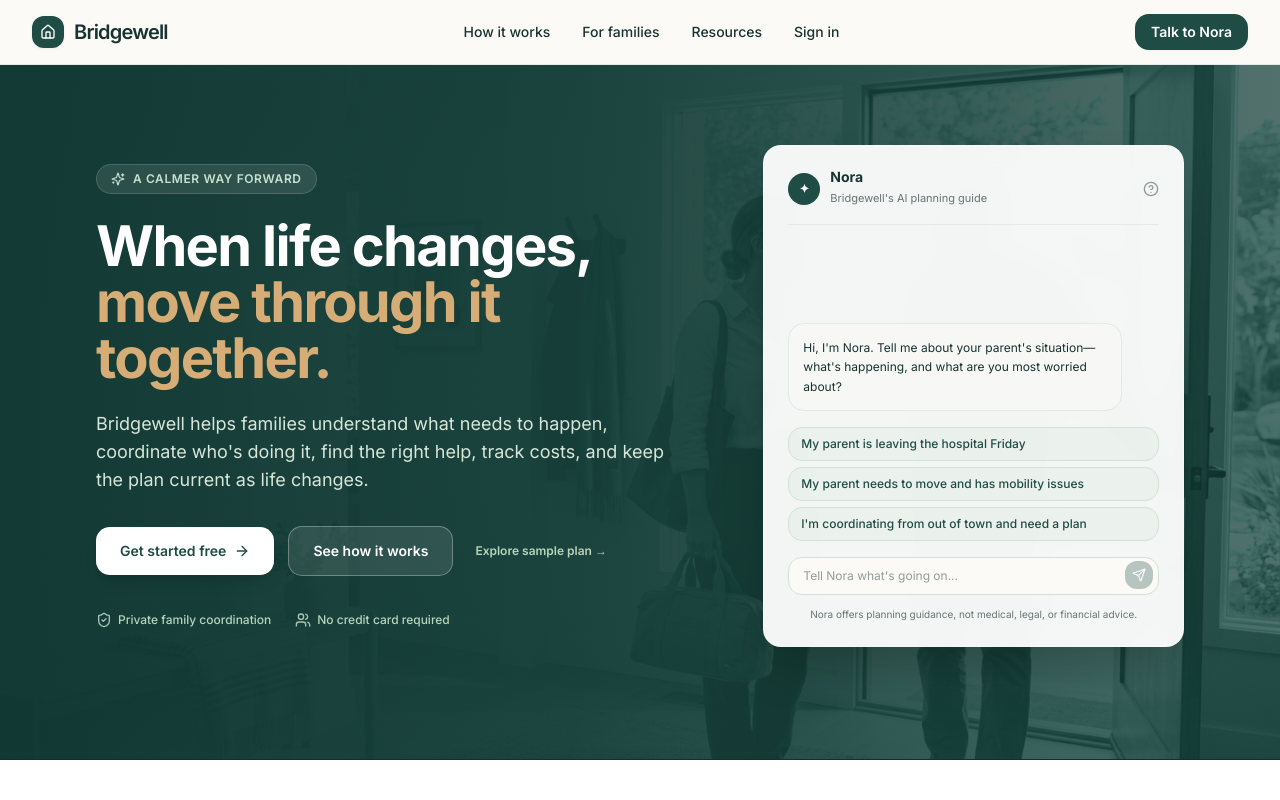
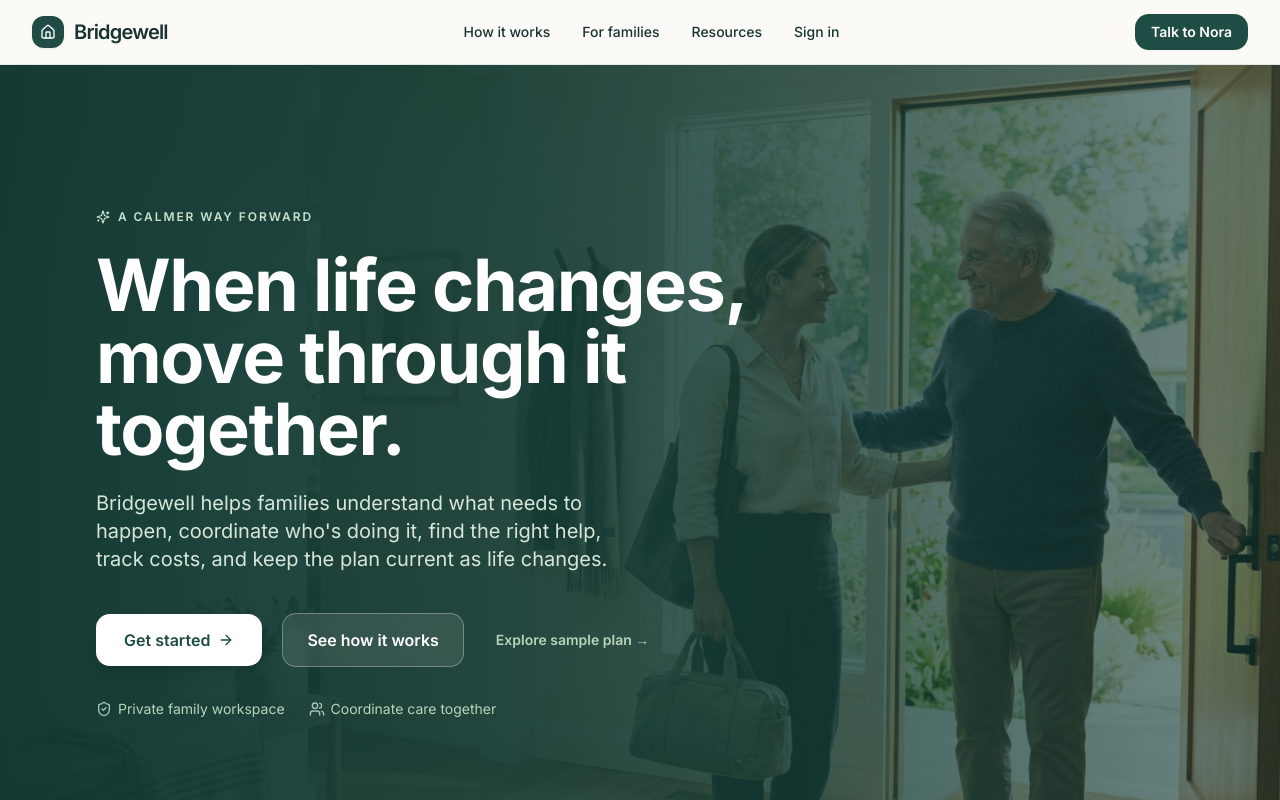
Before and after one commit to Mubesh23/movewell, a Next.js app: page / in a window 1280 px wide. Shown: the top 800 px of the page. Built offline with nearby package versions, Linux system fonts and the light colour scheme.

Commit message:
fix(hero): remove chat obstruction, match mockup background and white-green palette, eliminate payment language

```diff
--- a/src/app/page.tsx
+++ b/src/app/page.tsx
@@ -3,7 +3,6 @@
 import React, { useState } from 'react';
 import Link from 'next/link';
 import { useRouter } from 'next/navigation';
-import { motion, AnimatePresence } from 'framer-motion';
 import { Navbar } from '@/components/layout/Navbar';
 import {
   ArrowRight,
@@ -11,8 +10,6 @@ import {
   Users,
   ShieldCheck,
   Sparkles,
-  Send,
-  HelpCircle,
   MessageSquare,
   Zap,
   Clock3,
@@ -22,36 +19,6 @@ import { BRAND_NAME } from '@/lib/brand';
 export default function LandingPage() {
   const router = useRouter();
   const [loadingDemo, setLoadingDemo] = useState(false);
-  const [initialPrompt, setInitialPrompt] = useState('');
-  const [noraPreview, setNoraPreview] = useState<{
-    userMessage: string;
-    noraReply: string;
-  } | null>(null);
-
-  const handleHomepageNoraSubmit = (e: React.FormEvent) => {
-    e.preventDefault();
-    if (!initialPrompt.trim()) return;
-    setNoraPreview({
-      userMessage: initialPrompt.trim(),
-      noraReply:
-        "I'm on it. Tell me a little more about who you're planning for, and I'll help you find the right next step.",
-    });
-  };
-
-  const handleChipClick = (promptText: string) => {
-    setInitialPrompt(promptText);
-    setNoraPreview({
-      userMessage: promptText,
-      noraReply:
-        "I'm on it. Tell me a little more about who you're planning for, and I'll help you find the right next step.",
-    });
-  };
-
-  const handleContinueWithNora = () => {
-    const text = noraPreview?.userMessage || initialPrompt.trim();
-    if (!text) return;
-    router.push(`/get-started?initial=${encodeURIComponent(text)}`);
-  };
 
   const handleExploreSamplePlan = async () => {
     setLoadingDemo(true);
@@ -76,50 +43,45 @@ export default function LandingPage() {
       <Navbar />
 
       <main className="flex-1">
-        {/* Mockup-Inspired Deep Evergreen Hero Section with Photographic Warmth */}
-        <section className="relative isolate overflow-hidden bg-[#173F39] text-white pt-12 pb-20 md:pt-20 md:pb-28 border-b border-[#12302C]">
-          {/* Background Photo Overlay */}
+        {/* Mockup Hero Section - Clean, Warm & Unobstructed */}
+        <section className="relative isolate overflow-hidden bg-[#173F39] text-white pt-12 pb-16 md:pt-20 md:pb-24 border-b border-[#12302C]">
+          {/* Full-width Background Photo - Uncut and unobstructed */}
           {/* eslint-disable-next-line @next/next/no-img-element */}
           <img
             src="/images/movewell-hero.png"
-            alt="Family gathered in supportive conversation"
-            className="absolute inset-0 -z-20 size-full object-cover object-center opacity-40 mix-blend-luminosity pointer-events-none"
+            alt="A family supporting their aging parent"
+            className="absolute inset-0 -z-20 size-full object-cover object-center opacity-50 pointer-events-none"
           />
-          {/* Calming Vignette Gradient Overlay */}
-          <div className="absolute inset-0 -z-10 bg-[linear-gradient(90deg,rgba(17,56,50,0.96)_0%,rgba(23,63,57,0.90)_45%,rgba(23,63,57,0.35)_100%)] pointer-events-none" />
+          {/* Mockup Vignette Gradient Overlay */}
+          <div className="absolute inset-0 -z-10 bg-[linear-gradient(90deg,rgba(17,56,50,0.95)_0%,rgba(23,63,57,0.85)_40%,rgba(23,63,57,0.2)_100%)] pointer-events-none" />
 
-          <div className="max-w-6xl mx-auto px-4 sm:px-6 lg:px-8">
-            <div className="grid grid-cols-1 lg:grid-cols-12 gap-10 lg:gap-14 items-center">
-              {/* Left Column (7 cols): Brand Narrative & Main CTAs */}
-              <div className="lg:col-span-7 space-y-6">
-                <div className="inline-flex items-center gap-2 px-3.5 py-1.5 rounded-full bg-white/10 text-[#C8E1CE] text-xs font-semibold tracking-wider border border-white/15 backdrop-blur-xs">
+          <div className="mx-auto flex min-h-[480px] max-w-6xl items-center px-4 sm:px-6 lg:px-8 py-10 md:py-16">
+            <div className="max-w-2xl">
+              <div className="flex items-center gap-2 text-xs font-semibold uppercase tracking-[0.16em] text-[#C8E1CE]">
                 <Sparkles className="w-3.5 h-3.5 text-[#C8E1CE]" />
                 <span>A CALMER WAY FORWARD</span>
               </div>
 
-                <h1 className="text-4xl sm:text-5xl lg:text-[3.5rem] font-bold text-white tracking-[-0.03em] leading-[1.1]">
-                  When life changes,{' '}
-                  <span className="text-[#D7AD77]">
-                    move through it together.
-                  </span>
+              <h1 className="mt-6 text-4xl sm:text-5xl lg:text-7xl font-bold leading-[1.1] tracking-[-0.02em] text-white">
+                When life changes, move through it together.
               </h1>
 
-                <p className="text-base sm:text-lg text-[#D6E6D9] leading-relaxed max-w-xl">
+              <p className="mt-6 max-w-lg text-lg leading-8 text-[#D6E6D9] md:text-xl">
                 {BRAND_NAME} helps families understand what needs to happen, coordinate who&apos;s doing it, find the right help, track costs, and keep the plan current as life changes.
               </p>
 
-                <div className="flex flex-col sm:flex-row items-stretch sm:items-center gap-3.5 pt-2">
+              <div className="mt-10 flex flex-col gap-4 sm:flex-row sm:items-center sm:gap-5">
                 <Link
                   href="/get-started"
-                    className="inline-flex items-center justify-center gap-2 px-6 py-3.5 rounded-xl bg-white hover:bg-[#F1F6F1] text-[#1F4D45] font-semibold text-sm transition-all shadow-lg"
+                  className="inline-flex items-center justify-center gap-2 rounded-xl bg-white px-7 py-3.5 text-base font-semibold text-[#1F4D45] shadow-lg hover:bg-[#F1F6F1] transition-all"
                 >
-                    <span>Get started free</span>
+                  <span>Get started</span>
                   <ArrowRight className="w-4 h-4" />
                 </Link>
 
                 <a
                   href="#how-it-works"
-                    className="inline-flex items-center justify-center px-6 py-3.5 rounded-xl border border-white/30 bg-white/10 hover:bg-white/15 text-white font-semibold text-sm backdrop-blur-xs transition-colors text-center"
+                  className="inline-flex items-center justify-center px-6 py-3.5 rounded-xl border border-white/30 bg-white/10 hover:bg-white/15 text-white font-semibold text-base backdrop-blur-sm transition-colors text-center"
                 >
                   See how it works
                 </a>
@@ -128,143 +90,21 @@ export default function LandingPage() {
                   type="button"
                   onClick={handleExploreSamplePlan}
                   disabled={loadingDemo}
-                    className="text-xs font-semibold text-[#B8D4BA] hover:text-white px-2 py-3 transition-colors text-center"
+                  className="inline-flex items-center justify-center text-sm font-semibold text-[#B8D4BA] hover:text-white px-3 py-3 transition-colors text-center"
                 >
                   {loadingDemo ? 'Loading demo...' : 'Explore sample plan →'}
                 </button>
               </div>
 
-                <div className="flex items-center gap-6 pt-3 text-xs text-[#B8D4BA] font-medium">
+              <div className="mt-8 flex items-center gap-6 text-sm text-[#B8D4BA]">
                 <span className="inline-flex items-center gap-1.5">
                   <ShieldCheck className="w-4 h-4 text-[#A7C4B6]" />
-                    Private family coordination
+                  Private family workspace
                 </span>
                 <span className="inline-flex items-center gap-1.5">
                   <Users className="w-4 h-4 text-[#A7C4B6]" />
-                    No credit card required
+                  Coordinate care together
                 </span>
-                </div>
-              </div>
-
-              {/* Right Column (5 cols): Functional Interactive Nora Preview Card */}
-              <div className="lg:col-span-5">
-                <div className="rounded-3xl border border-white/20 bg-white/95 backdrop-blur-md p-5 sm:p-6 shadow-2xl text-[#183331] relative">
-                  {/* Card Header */}
-                  <div className="flex items-center justify-between pb-4 mb-4 border-b border-[#E3E9E5]">
-                    <div className="flex items-center gap-2.5">
-                      <div className="w-8 h-8 rounded-full bg-[#1F4D45] text-white flex items-center justify-center font-bold text-xs shadow-2xs">
-                        ✦
-                      </div>
-                      <div>
-                        <strong className="text-sm font-bold text-[#183331] block leading-none">
-                          Nora
-                        </strong>
-                        <span className="text-[11px] text-[#667572] leading-tight">
-                          {BRAND_NAME}&apos;s AI planning guide
-                        </span>
-                      </div>
-                    </div>
-                    <div
-                      className="text-[#667572] hover:text-[#183331] cursor-pointer"
-                      title="Nora helps with planning and coordination. She doesn't provide medical, legal, or financial advice."
-                    >
-                      <HelpCircle className="w-4 h-4 text-[#667572]/70" />
-                    </div>
-                  </div>
-
-                  {/* Speech Bubbles */}
-                  <div className="space-y-3 mb-4 min-h-[170px] flex flex-col justify-end">
-                    {/* Nora Welcome Bubble */}
-                    <div className="p-3.5 rounded-2xl bg-[#F7F8F5] border border-[#E3E9E5] text-xs text-[#183331] leading-relaxed self-start max-w-[90%]">
-                      Hi, I&apos;m Nora. Tell me about your parent&apos;s situation—what&apos;s happening, and what are you most worried about?
-                    </div>
-
-                    <AnimatePresence>
-                      {noraPreview && (
-                        <motion.div
-                          key="nora-preview-group"
-                          initial={{ opacity: 0, y: 8 }}
-                          animate={{ opacity: 1, y: 0 }}
-                          exit={{ opacity: 0 }}
-                          transition={{ duration: 0.22, ease: [0.16, 1, 0.3, 1] }}
-                          className="space-y-3 flex flex-col"
-                        >
-                          {/* User Bubble */}
-                          <div className="p-3 rounded-2xl bg-[#1F4D45] text-white text-xs leading-relaxed self-end max-w-[85%] font-medium shadow-2xs">
-                            {noraPreview.userMessage}
-                          </div>
-
-                          {/* Nora Response Bubble */}
-                          <div className="p-3.5 rounded-2xl bg-[#F7F8F5] border border-[#E3E9E5] text-xs text-[#183331] leading-relaxed self-start max-w-[90%] shadow-2xs">
-                            {noraPreview.noraReply}
-                          </div>
-                        </motion.div>
-                      )}
-                    </AnimatePresence>
-                  </div>
-
-                  {/* Interaction Area */}
-                  {noraPreview ? (
-                    <div className="pt-2">
-                      <motion.button
-                        type="button"
-                        whileHover={{ scale: 1.01 }}
-                        whileTap={{ scale: 0.98 }}
-                        onClick={handleContinueWithNora}
-                        className="w-full py-3 px-4 rounded-xl bg-[#1F4D45] hover:bg-[#163D37] text-white font-bold text-xs flex items-center justify-center gap-2 transition-colors shadow-xs"
-                      >
-                        <span>Continue with Nora</span>
-                        <ArrowRight className="w-4 h-4" />
-                      </motion.button>
-                    </div>
-                  ) : (
-                    <div className="space-y-3">
-                      {/* Quick Prompts */}
-                      <div className="flex flex-col gap-1.5">
-                        {[
-                          'My parent is leaving the hospital Friday',
-                          'My parent needs to move and has mobility issues',
-                          "I'm coordinating from out of town and need a plan",
-                        ].map((prompt, i) => (
-                          <motion.button
-                            key={i}
-                            type="button"
-                            whileHover={{ x: 2 }}
-                            whileTap={{ scale: 0.99 }}
-                            onClick={() => handleChipClick(prompt)}
-                            className="text-left px-3 py-2 rounded-xl bg-[#E7F0E9]/60 hover:bg-[#E7F0E9] border border-[#D0E2D5] text-xs font-medium text-[#1F4D45] transition-colors"
-                          >
-                            {prompt}
-                          </motion.button>
-                        ))}
-                      </div>
-
-                      {/* Custom input */}
-                      <form onSubmit={handleHomepageNoraSubmit} className="relative pt-1">
-                        <input
-                          id="nora-input-field"
-                          type="text"
-                          value={initialPrompt}
-                          onChange={(e) => setInitialPrompt(e.target.value)}
-                          placeholder="Tell Nora what's going on..."
-                          className="w-full pl-3.5 pr-10 py-2.5 rounded-xl border border-[#D0E2D5] bg-[#FBFAF7] text-xs text-[#183331] placeholder:text-[#667572]/70 focus:outline-none focus:ring-2 focus:ring-[#1F4D45]/20 focus:border-[#1F4D45] transition-all"
-                        />
-                        <button
-                          type="submit"
-                          disabled={!initialPrompt.trim()}
-                          className="absolute right-1.5 top-2 w-7 h-7 rounded-lg bg-[#1F4D45] hover:bg-[#163D37] text-white flex items-center justify-center transition-colors disabled:opacity-30"
-                          title="Send to Nora"
-                        >
-                          <Send className="w-3.5 h-3.5" />
-                        </button>
-                      </form>
-                    </div>
-                  )}
-
-                  <p className="text-[10px] text-[#667572] text-center mt-3">
-                    Nora offers planning guidance, not medical, legal, or financial advice.
-                  </p>
-                </div>
               </div>
             </div>
           </div>
```
Lines whose indentation alone changed are shown as unchanged.
